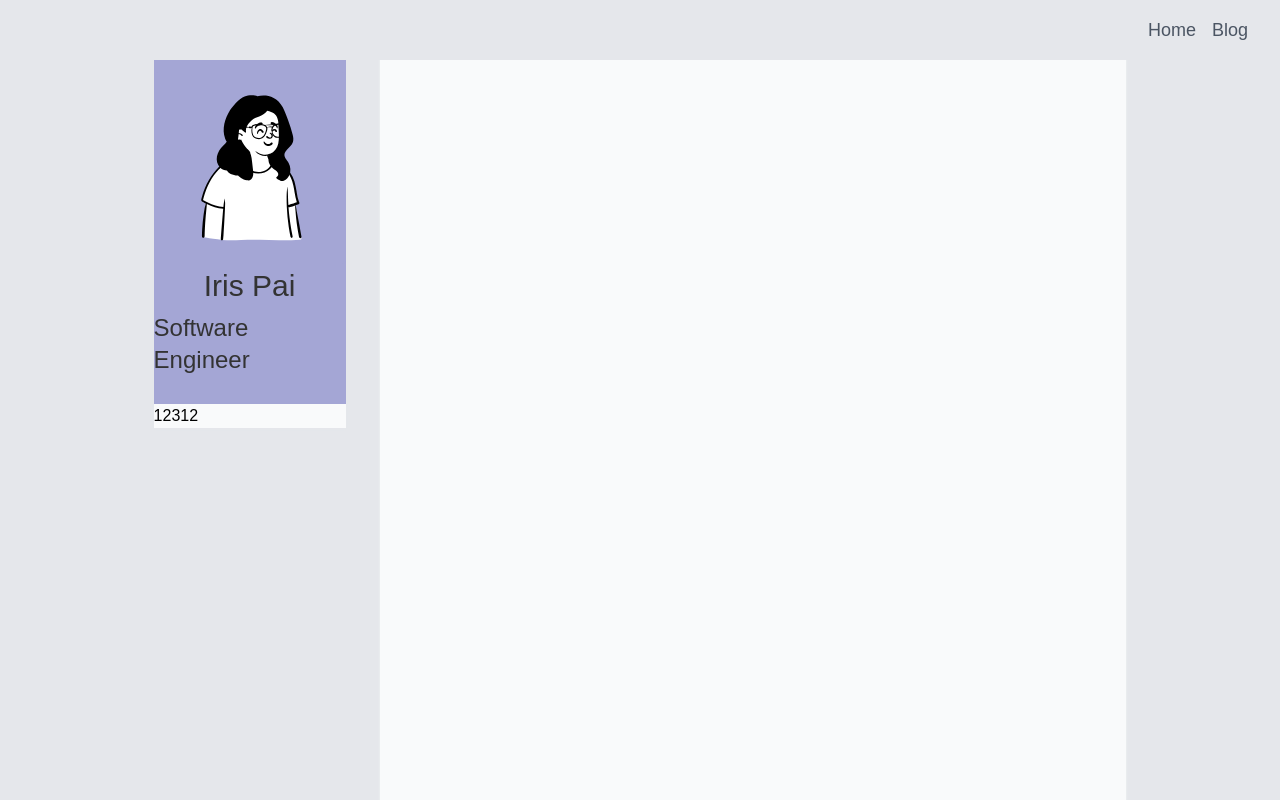
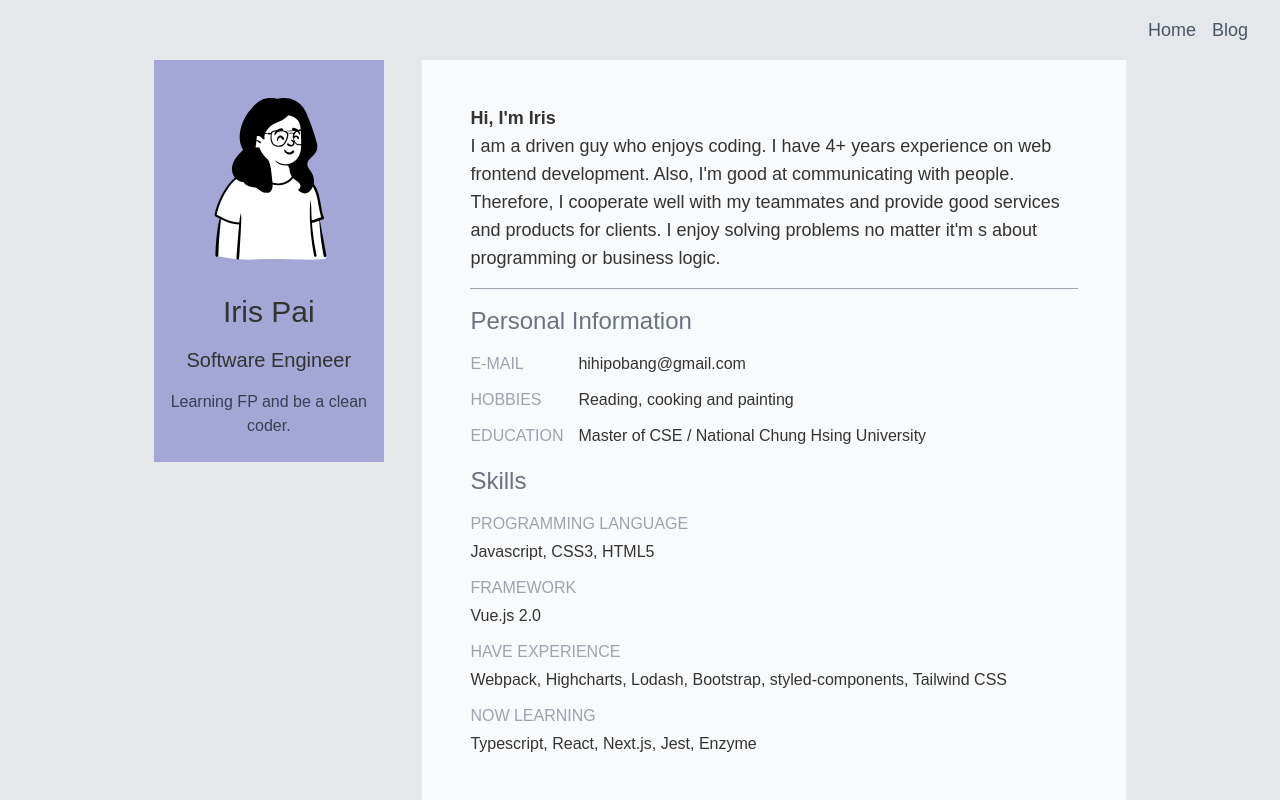
Before and after one commit to HiHiPoBang/smp-portfolio, a Next.js app: page / in a window 1280 px wide. Shown: the top 800 px of the page. Built offline with nearby package versions, Linux system fonts and the light colour scheme.

Commit message:
feat: add personal info in home page feat: add personal info in home page

```diff
--- /dev/null
+++ b/components/DividerLine.tsx
@@ -0,0 +1,3 @@
+const DividerLine = () => <hr className="my-4 w-full border-gray-400" />;
+
+export default DividerLine;
--- a/components/H.tsx
+++ b/components/H.tsx
@@ -6,14 +6,19 @@ const H1 = tw.h1`
   text-primary
 `;
 const H2 = tw.h2`
-  my-1
+  my-2
   text-3xl
   text-primary
 `;
 const H3 = tw.h3`
-  my-1
+  my-2
   text-2xl
   text-primary
 `;
+const H4 = tw.h4`
+  my-2
+  text-xl
+  text-primary
+`;
 
-export { H1, H2, H3 };
+export { H1, H2, H3, H4 };
--- /dev/null
+++ b/components/Introduction.tsx
@@ -0,0 +1,79 @@
+import tw from 'tailwind-styled-components';
+import { H3 } from './H';
+import DividerLine from './DividerLine';
+
+const Introduction = () => (
+  <>
+    <b>Hi, I&apos;m Iris</b>
+    <br />
+    <section>
+      I am a driven guy who enjoys coding. I have 4+ years experience on web frontend development. Also, I&apos;m good
+      at communicating with people. Therefore, I cooperate well with my teammates and provide good services and products
+      for clients. I enjoy solving problems no matter it&apos;m s about programming or business logic.
+    </section>
+    <DividerLine />
+    <InfoBlock>
+      <InfoTitle>Personal Information</InfoTitle>
+      <InfoItem>
+        <InfoLabel>E-mail</InfoLabel>
+        <InfoSpan>hihipobang@gmail.com</InfoSpan>
+      </InfoItem>
+      <InfoItem>
+        <InfoLabel>hobbies</InfoLabel>
+        <InfoSpan>Reading, cooking and painting</InfoSpan>
+      </InfoItem>
+      <InfoItem>
+        <InfoLabel>Education</InfoLabel>
+        <InfoSpan>Master of CSE / National Chung Hsing University</InfoSpan>
+      </InfoItem>
+    </InfoBlock>
+    <InfoBlock>
+      <InfoTitle>Skills</InfoTitle>
+      <InfoItem>
+        <InfoLabel>Programming Language</InfoLabel>
+        <br />
+        <InfoSpan>Javascript, CSS3, HTML5</InfoSpan>
+      </InfoItem>
+      <InfoItem>
+        <InfoLabel>Framework</InfoLabel>
+        <br />
+        <InfoSpan>Vue.js 2.0</InfoSpan>
+      </InfoItem>
+      <InfoItem>
+        <InfoLabel>Have experience</InfoLabel>
+        <br />
+        <InfoSpan>Webpack, Highcharts, Lodash, Bootstrap, styled-components, Tailwind CSS</InfoSpan>
+      </InfoItem>
+      <InfoItem>
+        <InfoLabel>Now learning</InfoLabel>
+        <br />
+        <InfoSpan>Typescript, React, Next.js, Jest, Enzyme</InfoSpan>
+      </InfoItem>
+    </InfoBlock>
+  </>
+);
+
+const InfoBlock = tw.div`
+mb-4
+`;
+const InfoTitle = tw(H3)`
+my-3
+text-gray-500
+`;
+const InfoItem = tw.div`
+mb-2
+`;
+const InfoLabel = tw.label`
+inline-block
+mr-2
+min-w-full
+md:min-w-[100px]
+uppercase
+text-base
+text-gray-400
+`;
+const InfoSpan = tw.span`
+text-base
+`;
+
+export default Introduction;
--- a/components/index.tsx
+++ b/components/index.tsx
@@ -1,10 +1,26 @@
 import Layout from './Layout';
 import Header from './Header';
 import Footer from './Footer';
-import { H1, H2, H3 } from './H';
+import { H1, H2, H3, H4 } from './H';
 import BlogBanner from './BlogBanner';
 import MarkdownWrapper from './MarkdownWrapper';
 import SiteLink from './SiteLink';
 import Comment from './Comment';
+import DividerLine from './DividerLine';
+import Introduction from './Introduction';
 
-export { Layout, Header, Footer, H1, H2, H3, BlogBanner, MarkdownWrapper, SiteLink, Comment };
+export {
+  Layout,
+  Header,
+  Footer,
+  H1,
+  H2,
+  H3,
+  H4,
+  BlogBanner,
+  MarkdownWrapper,
+  SiteLink,
+  Comment,
+  DividerLine,
+  Introduction,
+};
--- a/pages/index.tsx
+++ b/pages/index.tsx
@@ -2,13 +2,13 @@ import type { NextPage } from 'next';
 import NextImage from 'next/image';
 import tw from 'tailwind-styled-components';
 import { Layout } from '../components';
-import { H2, H3 } from '../components';
+import { H2, H4, Introduction } from '../components';
 
 const Home: NextPage = () => {
   return (
     <Layout>
       <ContentWrapper>
-        <UserInfoSection>
+        <UserInfoBlock>
           <UserAvatarBlock>
             <AvatarFig>
               <NextImage
@@ -20,12 +20,15 @@ const Home: NextPage = () => {
               />
             </AvatarFig>
             <H2>Iris Pai</H2>
-            <H3>Software Engineer</H3>
+            <H4>Software Engineer</H4>
+            <section className="mt-2 text-center text-gray-700">Learning FP and be a clean coder.</section>
           </UserAvatarBlock>
-          <UserDetailInfoBlock>12312</UserDetailInfoBlock>
-        </UserInfoSection>
-        <ExperienceSection></ExperienceSection>
-        <ExperienceSection></ExperienceSection>
+          <UserDetailInfoBlock></UserDetailInfoBlock>
+        </UserInfoBlock>
+        <ExperienceBlock>
+          <Introduction />
+        </ExperienceBlock>
+        <ExperienceBlock></ExperienceBlock>
       </ContentWrapper>
     </Layout>
   );
@@ -38,14 +41,15 @@ const ContentWrapper = tw.div`
   pb-16
   w-full
 `;
-const UserInfoSection = tw.section`
+const UserInfoBlock = tw.section`
   lg:fixed
   lg:left-24
   xl:left-[12%]
   mt-14
+  px-2
   w-full
   lg:w-1/5
-  xl:w-[15%]
+  xl:w-[18%]
   shadow-sm
   shadow-gray-200
   bg-primary
@@ -73,16 +77,21 @@ const UserDetailInfoBlock = tw.div`
   w-full
   bg-gray-50
 `;
-const ExperienceSection = tw.section`
+const ExperienceBlock = tw.section`
   lg:mt-14
   lg:mr-24
   xl:mr-[12%]
+  p-6
+  md:p-12
   w-full
   lg:w-7/12
-  min-h-screen
+  xl:w-[55%]
   bg-gray-50
   shadow-sm
   shadow-gray-100
+  text-lg
+  leading-12
+  text-primary
 `;
 
 export default Home;
```
